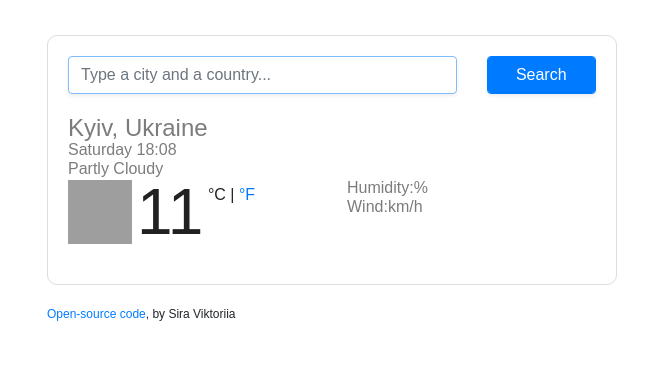
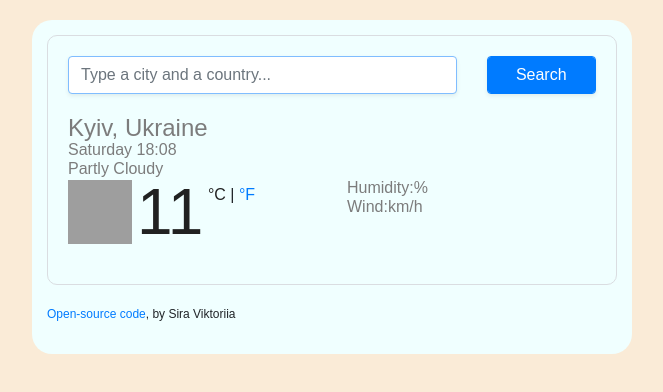
Before and after one commit to Sira-Viktoriia/weather-app, a plain HTML site: page index.html in a window 1280 px wide. Shown: the whole page, without its empty margins (308-971 px from the left). Drawn offline with nearby package versions, Linux system fonts and the light colour scheme; grey boxes are pictures that could not be loaded.

Commit message:
add background color

```diff
--- a/styles.css
+++ b/styles.css
@@ -1,8 +1,12 @@
 
 body {
   font-family: arial, sans-serif;
+  background-color:antiquewhite;
 }
-
+.weather-wrapper {
+  background-color: azure;
+  border-radius: 20px;
+}
 h1 {
   color: #7c7c7c;
   font-size: 24px;
```
Also changed, not shown: index.html (+2 -1 lines).
